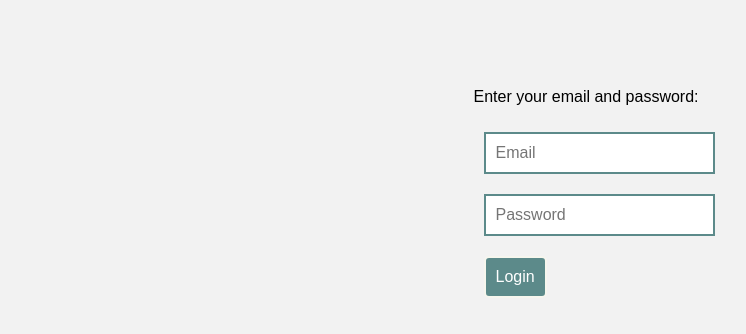
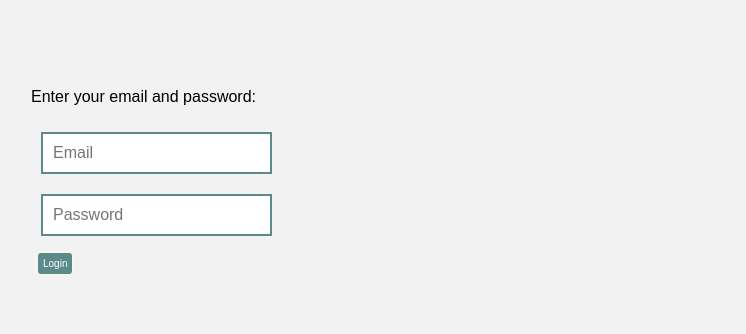
Before and after one commit to tijanadjorovic/todo-app, a React (Create React App) app: page /login in a window 1280 px wide. Shown: the top 334 px of the page, without its empty margins (41-787 px from the left). Built offline with nearby package versions, Linux system fonts and the light colour scheme.

Commit message:
task details component connected

```diff
--- a/src/components/OneToDo/OneToDo.js
+++ b/src/components/OneToDo/OneToDo.js
@@ -1,4 +1,5 @@
 import React, {Component} from 'react';
+import TaskDetails from '../TaskDetails/TaskDetails';
 
 class OneToDo extends Component{
   constructor(props){
@@ -18,7 +19,8 @@ class OneToDo extends Component{
       <li key={data.id}
           onClick={() => clickhandler(data)} >
         {data.title}
-        <button onClick={() => this.props.removeItem(data.id)}>X</button>
+        <button onClick={() => this.props.removeItem(data.id)}>remove</button>
+        <TaskDetails />
       </li>
     );
   }
--- a/src/components/TaskDetails/TaskDetails.js
+++ b/src/components/TaskDetails/TaskDetails.js
@@ -4,7 +4,7 @@ import React, { Component } from "react";
     render() {
       return (
       <div>
-       <p>Hello from TaskDetails</p>
+       <p id='details'>TaskDetails</p>
       </div>
       );
     }
--- a/src/index.css
+++ b/src/index.css
@@ -5,18 +5,18 @@ body {
   background-color: #f2f2f2;
 }
 #root{
-	display:flex;
 	justify-content:center;
 }
 .list{
 	padding: 10px;
 	color: #33331a;
+	width: 60%;
 
 }
 button{
-	padding: 10px;
-	font-size: 16px;
-	margin: 10px;
+	padding: 5px;
+	font-size: 10px;
+	margin: 5px;
 	color:white;
 	background-color: #5c8a8a;
 	border: 2px solid #f6f6ee;
@@ -37,7 +37,6 @@ input{
 	border: 2px solid #5c8a8a;
 	margin: 10px;
 }
-.list2{
-	padding: 10px;
-	color: #33331a;
+#details{
+	opacity: 0.5;
 }
```
